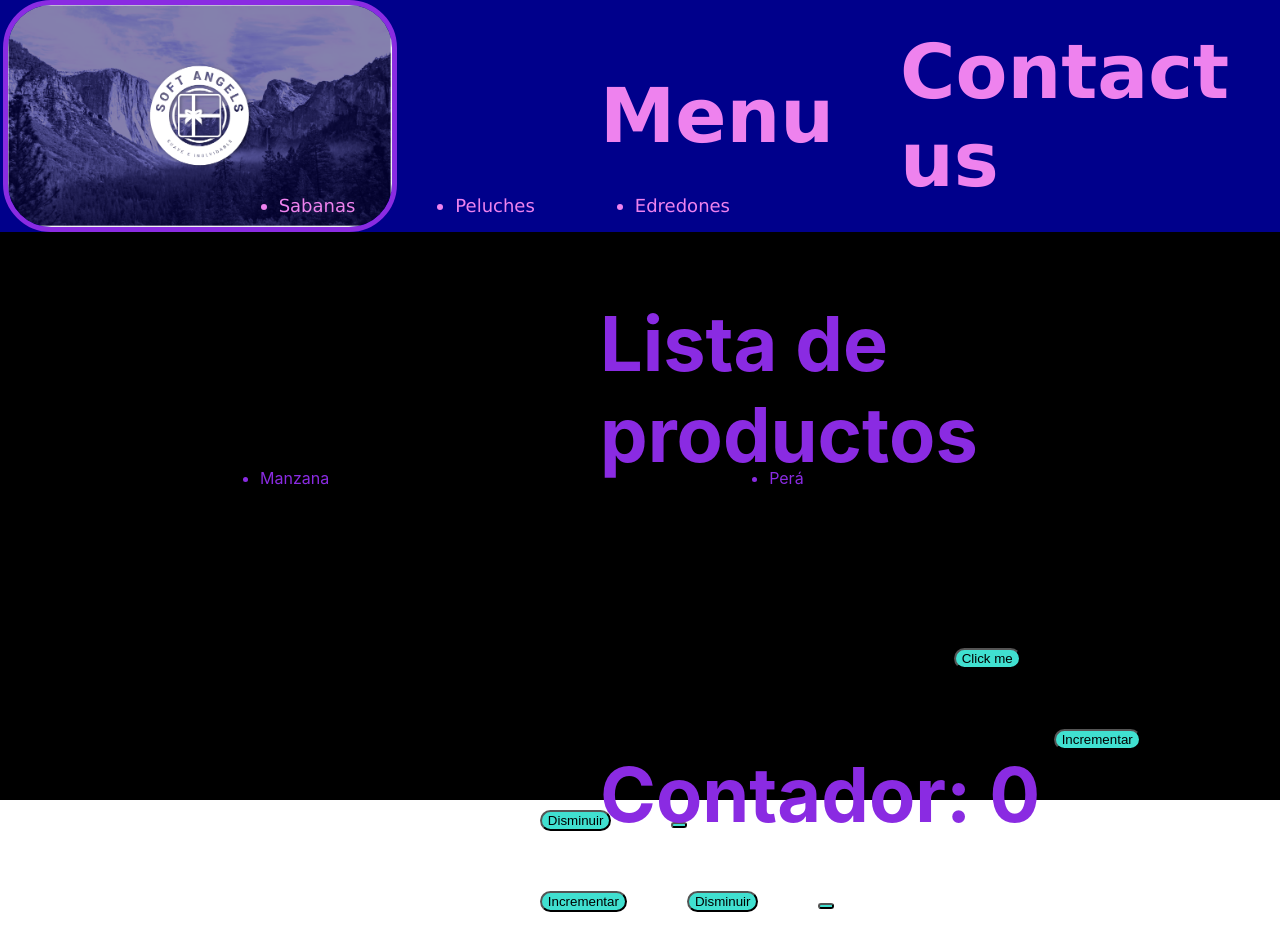
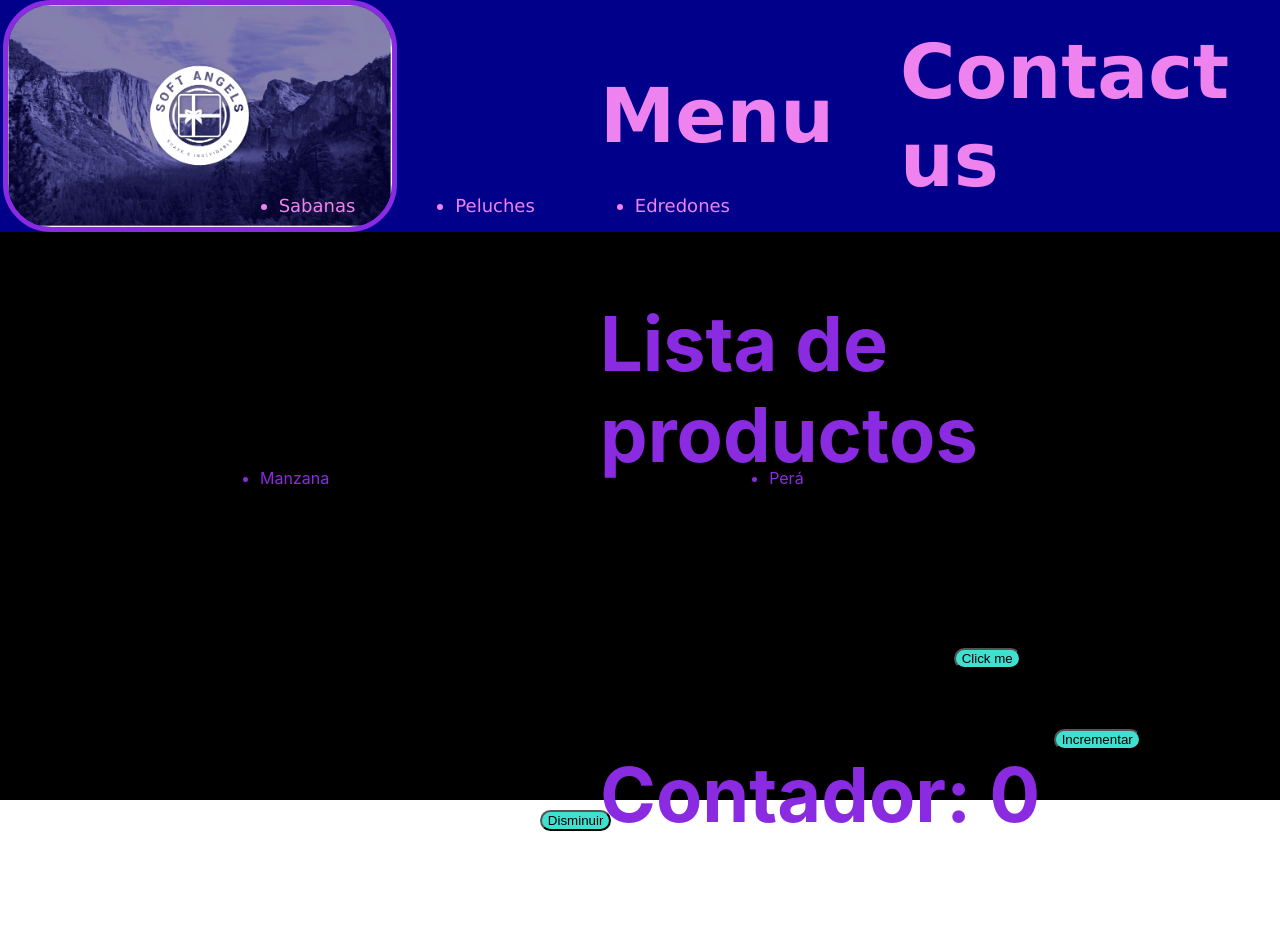
Before and after one commit to Mariangel86/antequera-unforgettable, a React (Create React App) app: page / in a window 1280 px wide. Shown: the top 926 px of the page. Built offline with nearby package versions, Linux system fonts and the light colour scheme.

Commit message:
progress

```diff
--- a/src/App.js
+++ b/src/App.js
@@ -1,7 +1,6 @@
 import './App.css';
 import ItemListContainer from './Componentes/ItemListContainer';
 import NavBar from './Componentes/Navbar';
-import ContadorFuncional from './Componentes/Contador';
 
 const App=()=> {
 
@@ -9,7 +8,6 @@ const App=()=> {
     <div className="div">
       <NavBar/>
       <ItemListContainer text='Lista de productos'/>
-      <ContadorFuncional cantidadAincrementar={1} cantidadAdisminuir= {1}/>
 
     </div>
   );
--- a/src/Componentes/Contador.js
+++ b/src/Componentes/Contador.js
@@ -1,5 +1,4 @@
-import React, {useState, useEffect} from 'react'
-
+import React, {useState, useEffect} from 'react';
 
 const ContadorFuncional = (props) => {
     const [cuenta, CambiarCuenta ] = useState (0);
@@ -15,18 +14,14 @@ return (
     <h1>Contador: {cuenta}</h1>
 
 <button
-negro
-marginRight
 onClick={() => incrementar (props.cantidadAincrementar)}>
 
         Incrementar
     </button>
 <button
-negro
 onClick={() => disminuir (props.cantidadAdisminuir)}>
         Disminuir
     </button>
-    <button ></button>
     </div>
 );
 }
--- a/src/Componentes/ItemListContainer.js
+++ b/src/Componentes/ItemListContainer.js
@@ -1,9 +1,15 @@
-import React from 'react';
+import React, {useEffect, useState} from 'react';
 import Titulo from './Titulo';
 import './ItemListContainer.css'
 import ContadorFuncional from './Contador';
 
 const ItemListContainer = (props) => {
+  const [productos, CambiarOrdenProductos ] = useState ([]);
+
+  useEffect(() => {
+
+
+},[]);
 
     const handleClick = () => {
         alert("Click");
@@ -20,9 +26,9 @@ const ItemListContainer = (props) => {
         <li>Uva</li>
       </ul>
       <button className='button1' onClick={handleClick}>Click me</button>
-      <ContadorFuncional/>
+      <ContadorFuncional cantidadAincrementar={1} cantidadAdisminuir= {1}/>
       </div>
   )
 }
 
-export default ItemListContainer
+export default ItemListContainer;
```
Also changed, not shown: src/Componentes/ItemList.js (added, +9 -0 lines), src/Componentes/item.js (added, +9 -0 lines).
